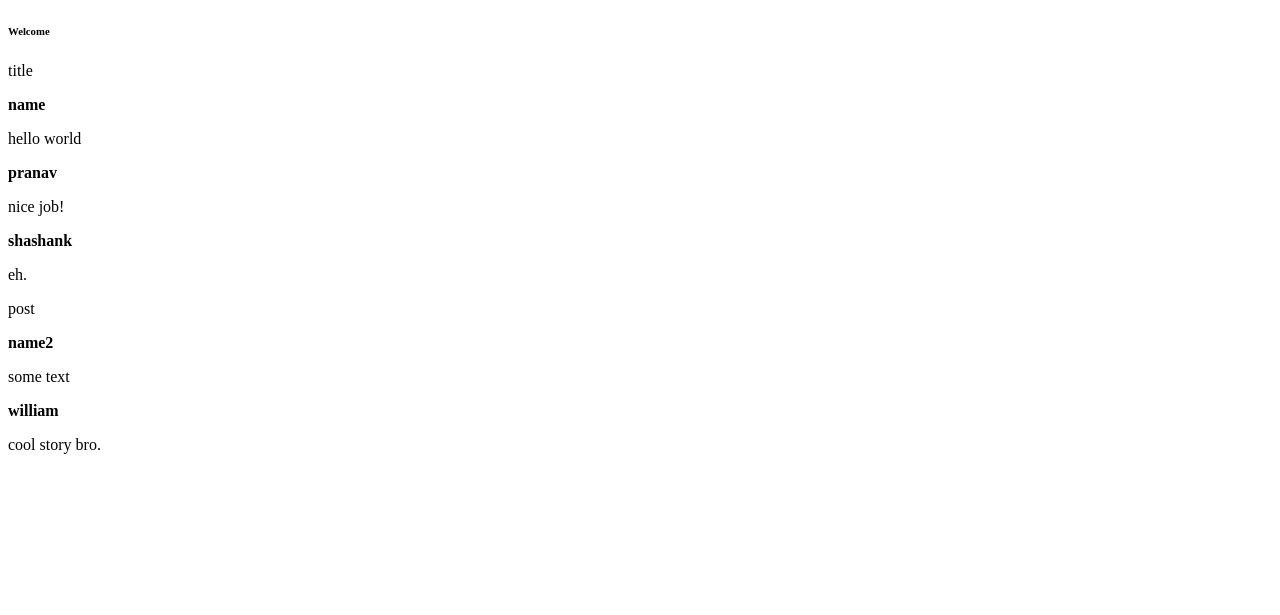
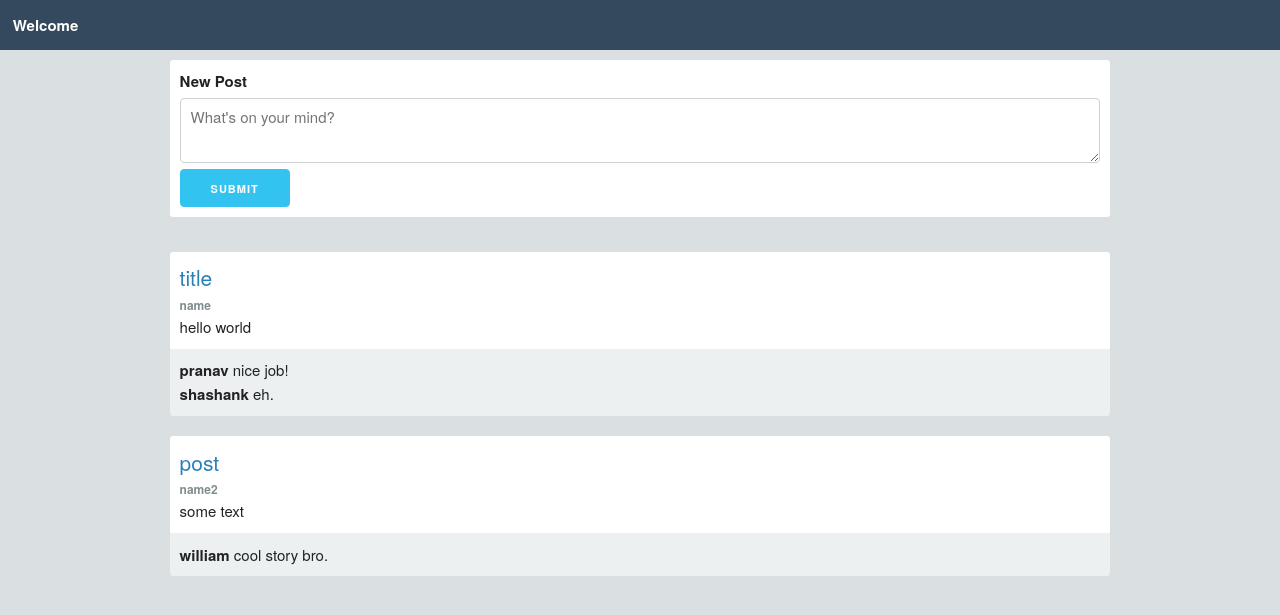
Before and after one commit to txcsmad/f16-beginner-web, a Node server app: page / in a window 1280 px wide. Shown: the top 615 px of the page. Run offline with Node 20, Linux system fonts and the light colour scheme; some libraries are stand-ins or nearby versions.

Commit message:
Finished week 11 website

```diff
--- a/week10/exampleproject/public/css/style.css
+++ b/week10/exampleproject/public/css/style.css
@@ -19,6 +19,10 @@ body {
 	background-color: #DADFE1;
 }
 
+input, textarea {
+	margin: 0px;
+}
+
 .card {
 	border-width: 1px;
 	border-color: #bdc3c7;
@@ -27,6 +31,11 @@ body {
 	padding: 1%;
 	margin: 10px;
 	margin-bottom: 0px;
+}
+/* extend card class */
+.card-full {
+	border-radius: 3px;
+	margin: 10px;
 }
 
 .comment-card {
--- a/week10/exampleproject/views/index.ejs
+++ b/week10/exampleproject/views/index.ejs
@@ -2,10 +2,10 @@
 <html>
   <head>
     <meta charset="UTF-8">
-    <link rel="stylesheet" type="css" href="/css/normalize.css">
-    <link rel="stylesheet" type="css" href="/css/skeleton.css">
+    <link rel="stylesheet" type="text/css" href="/css/normalize.css">
+    <link rel="stylesheet" type="text/css" href="/css/skeleton.css">
     <link href="https://fonts.googleapis.com/css?family=Fira+Mono|Roboto" rel="stylesheet">
-    <link rel="stylesheet" type="css" href="/css/style.css">
+    <link rel="stylesheet" type="text/css" href="/css/style.css">
     <script src="https://unpkg.com/vue@2.5.2/dist/vue.js"></script>
   </head>
   <body>
@@ -17,6 +17,15 @@
       <% } %>
     </div>
     <div class="container" id="app">
+      <form>
+      <div class="row">
+        <div class="card card-full">
+            <label for="newpost">New Post</label>
+            <textarea placeholder="What's on your mind?" class="u-full-width" rows="3" id="newpost"></textarea>
+            <input class="button-primary" type="submit" value="Submit">
+        </div>
+      </div>
+      </form>
       <div class="row" v-for="post in posts">
         <div class="card">
           <p class="post-title">{{post.title}}</p>
```
